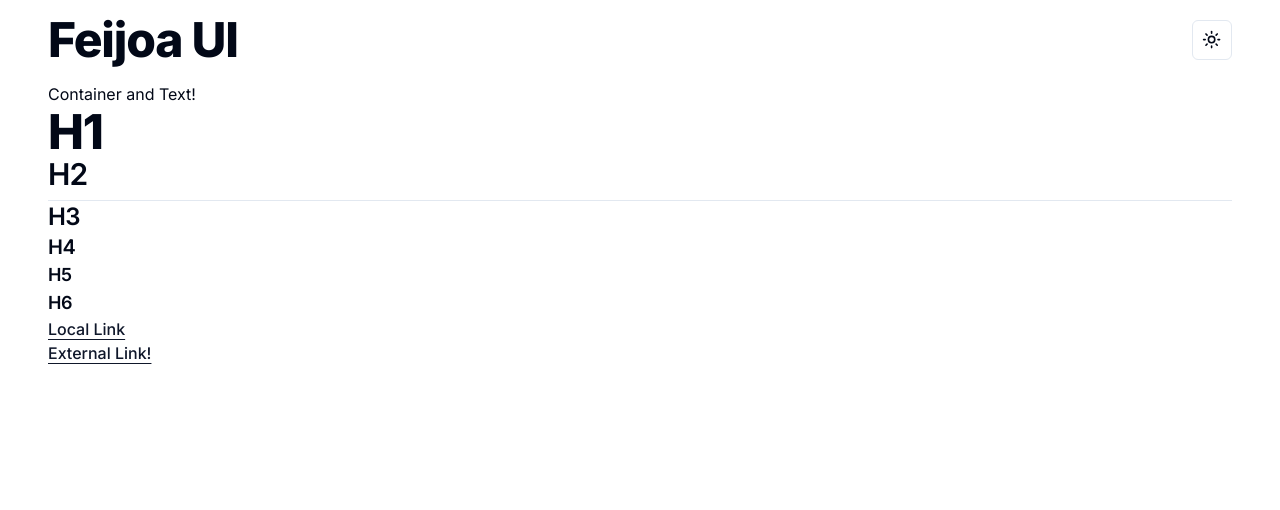
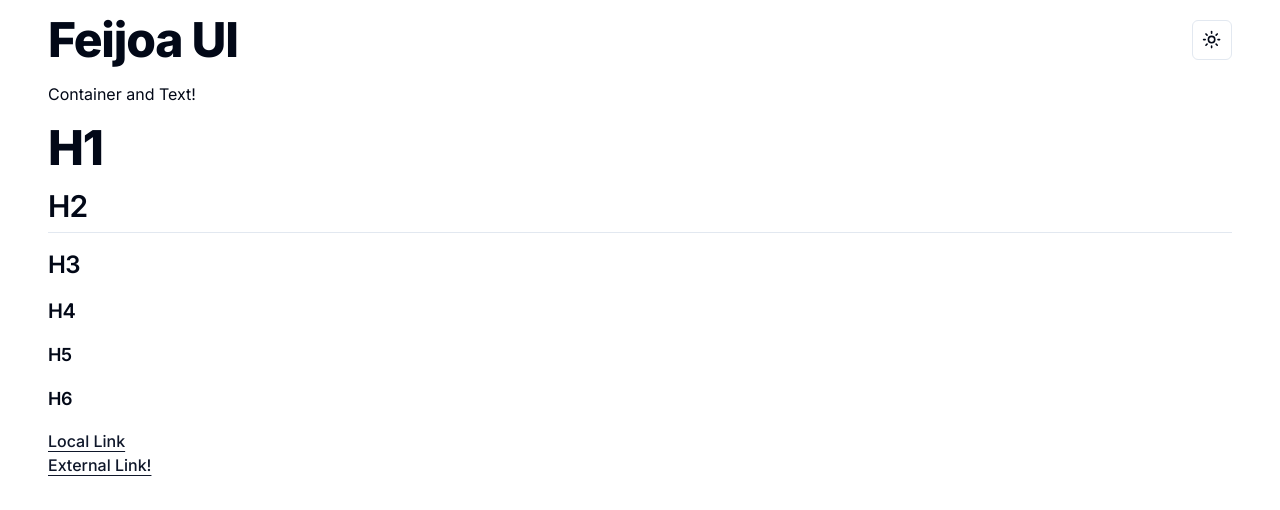
Before and after one commit to hamlim/feijoa-ui, a Next.js app: page /kitchen-sink in a window 1280 px wide. Shown: the top 510 px of the page. Built offline with nearby package versions, Linux system fonts and the light colour scheme.

Commit message:
[GEN-137] Add Stack component (#5)

```diff
--- a/app/kitchen-sink/page.tsx
+++ b/app/kitchen-sink/page.tsx
@@ -1,21 +1,24 @@
 import { Container } from '@components/ui/container'
 import { Heading } from '@components/ui/heading'
 import { BaseLink, Link } from '@components/ui/link'
+import { Stack } from '@components/ui/stack'
 import { Text } from '@components/ui/text'
 
 export default function KitchenSink() {
   return (
-    <div>
+    <Stack gap={4}>
       <Container>
         <Text>Container and Text!</Text>
       </Container>
       <Container>
+        <Stack gap={4}>
           <Heading is="h1">H1</Heading>
           <Heading is="h2">H2</Heading>
           <Heading is="h3">H3</Heading>
           <Heading is="h4">H4</Heading>
           <Heading is="h5">H5</Heading>
           <Heading is="h6">H6</Heading>
+        </Stack>
       </Container>
       <Container>
         <Link href="/">Local Link</Link>
@@ -24,6 +27,6 @@ export default function KitchenSink() {
           External Link!
         </BaseLink>
       </Container>
-    </div>
+    </Stack>
   )
 }
--- /dev/null
+++ b/components/ui/stack.tsx
@@ -0,0 +1,26 @@
+import { cn } from '@lib/utils'
+import type { GenericHTMLElementProps } from '@lib/types'
+
+interface Props extends GenericHTMLElementProps {
+  gap: 0 | 1 | 2 | 3 | 4 | 5 | 6 | 7 | 8 | 9 | 10
+}
+
+let gridClasses = {
+  0: 'gap-0',
+  1: 'gap-1',
+  2: 'gap-2',
+  3: 'gap-3',
+  4: 'gap-4',
+  5: 'gap-5',
+  6: 'gap-6',
+  7: 'gap-7',
+  8: 'gap-8',
+  9: 'gap-9',
+  10: 'gap-10',
+}
+
+export function Stack({ gap, ...props }: Props) {
+  return (
+    <div {...props} className={cn(`grid`, gridClasses[gap], props.className)} />
+  )
+}
```
Lines whose indentation alone changed are shown as unchanged.
